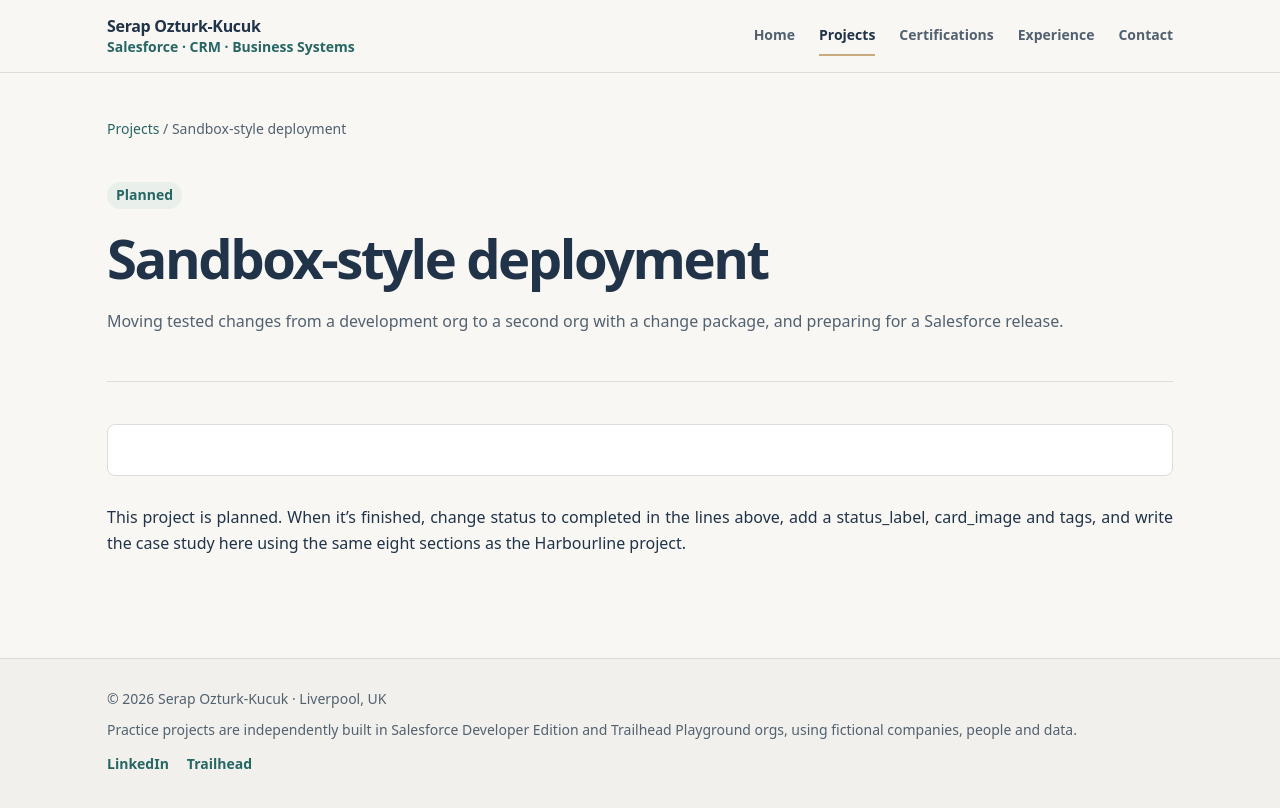
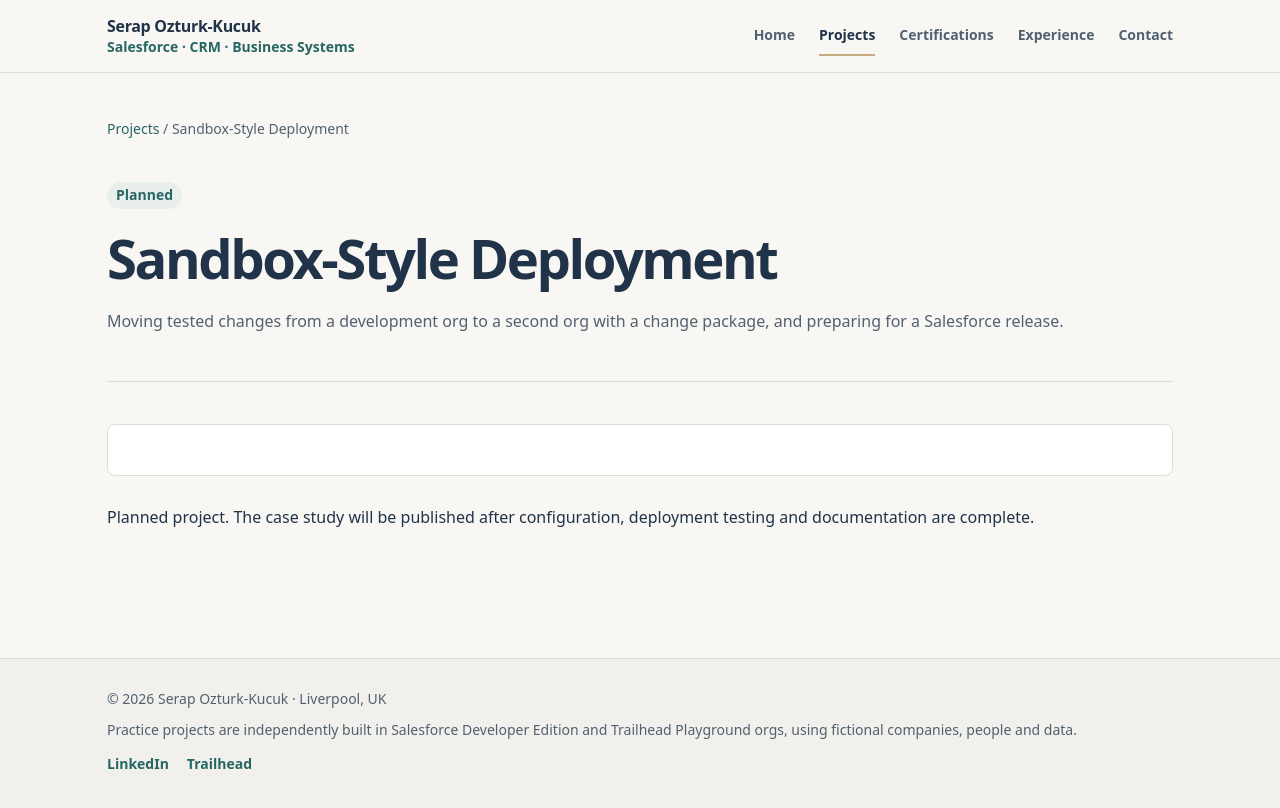
Before and after one commit to serapozturkkucuk/serapozturkkucuk.github.io, a Jekyll site: the page built from _projects/sandbox-deployment.md, in a window 1280 px wide. Shown: the top 808 px of the page. Built offline with Jekyll 4.4.1, drawn with Linux system fonts in a browser that asks for light colours.

Commit message:
Apply requested title case and neutral wording across remaining pages

```diff
--- a/_projects/sandbox-deployment.md
+++ b/_projects/sandbox-deployment.md
@@ -1,5 +1,5 @@
 ---
-title: Sandbox-style deployment
+title: Sandbox-Style Deployment
 summary: Moving tested changes from a development org to a second org with a change package, and preparing for a Salesforce release.
 status: planned
 status_label: Planned
@@ -7,4 +7,4 @@ featured: false
 order: 2
 ---
 
-This project is planned. When it's finished, change status to completed in the lines above, add a status_label, card_image and tags, and write the case study here using the same eight sections as the Harbourline project.
+Planned project. The case study will be published after configuration, deployment testing and documentation are complete.
```
